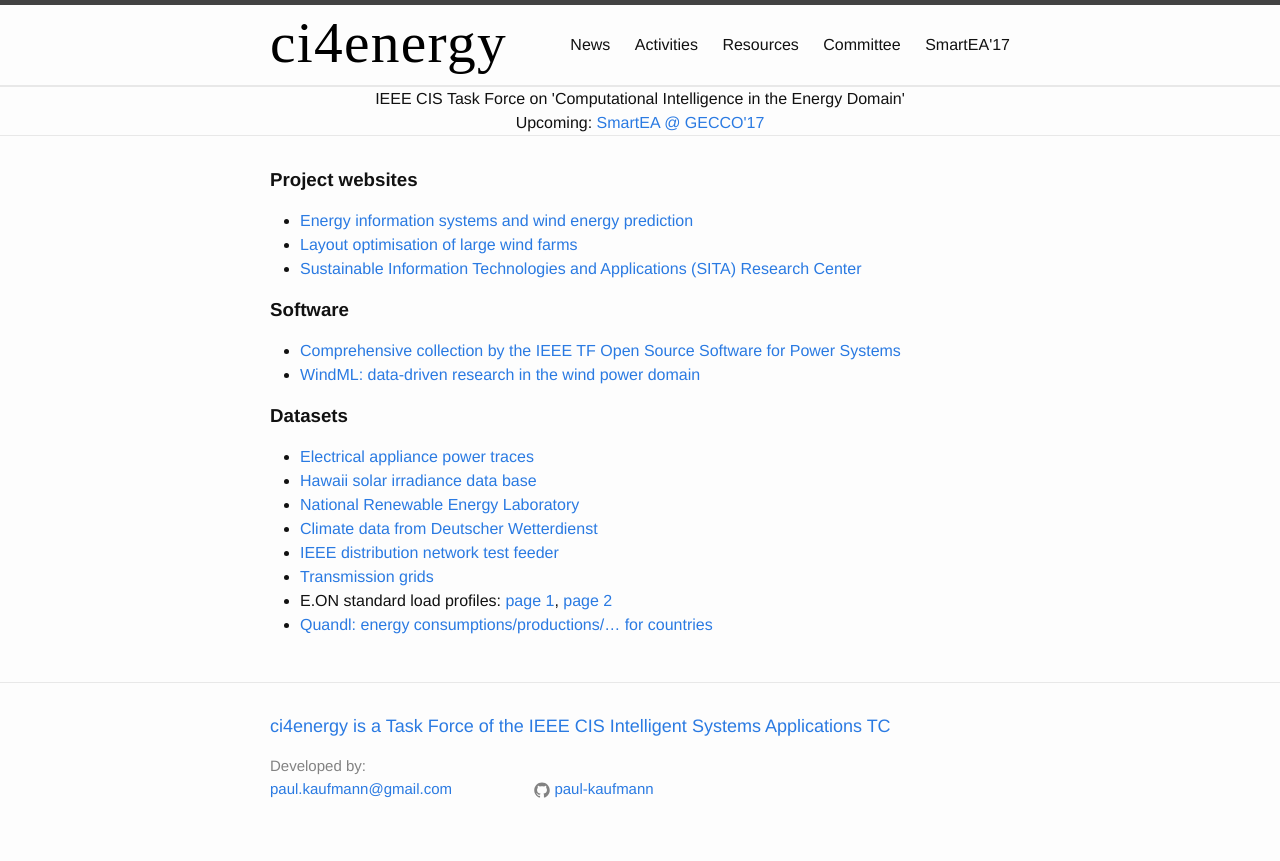
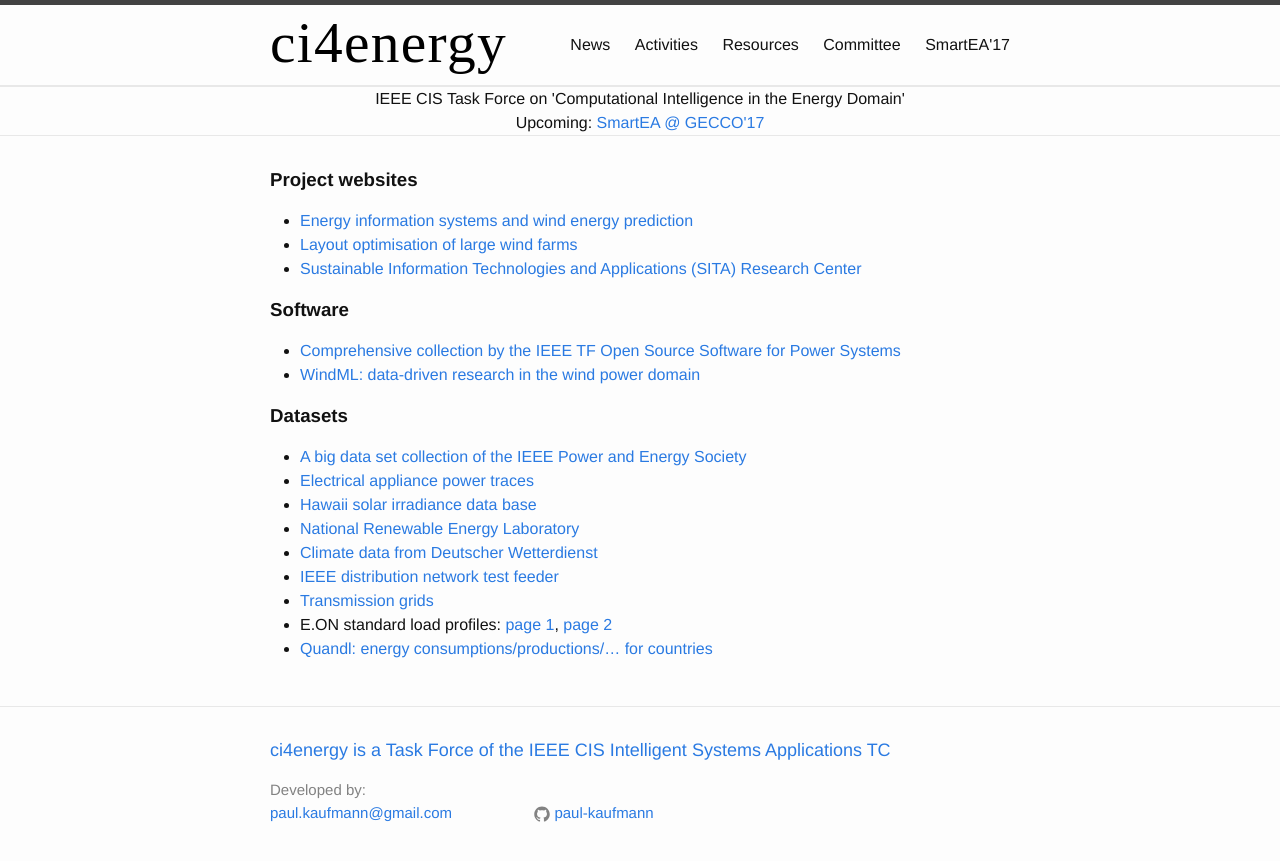
Before and after one commit to ci4energy/ci4energy.github.io, a Jekyll site: the page built from resources.md, in a window 1280 px wide. Shown: the top 861 px of the page. Built offline with Jekyll 4.4.1, drawn with Linux system fonts in a browser that asks for light colours.

Commit message:
no message

```diff
--- a/resources.md
+++ b/resources.md
@@ -20,6 +20,7 @@
 
 <h3><b>Datasets</b></h3>
 
+- <a href="http://sites.ieee.org/pes-iss/data-sets/">A big data set collection of the IEEE Power and Energy Society</a>
 - <a href="http://www.tracebase.org/publications">Electrical appliance power traces</a>
 - <a href="http://www.nrel.gov/midc/oahu_archive/">Hawaii solar irradiance data base</a>
 - <a href="http://www.nrel.gov/gis/data.html">National Renewable Energy Laboratory</a>
```
